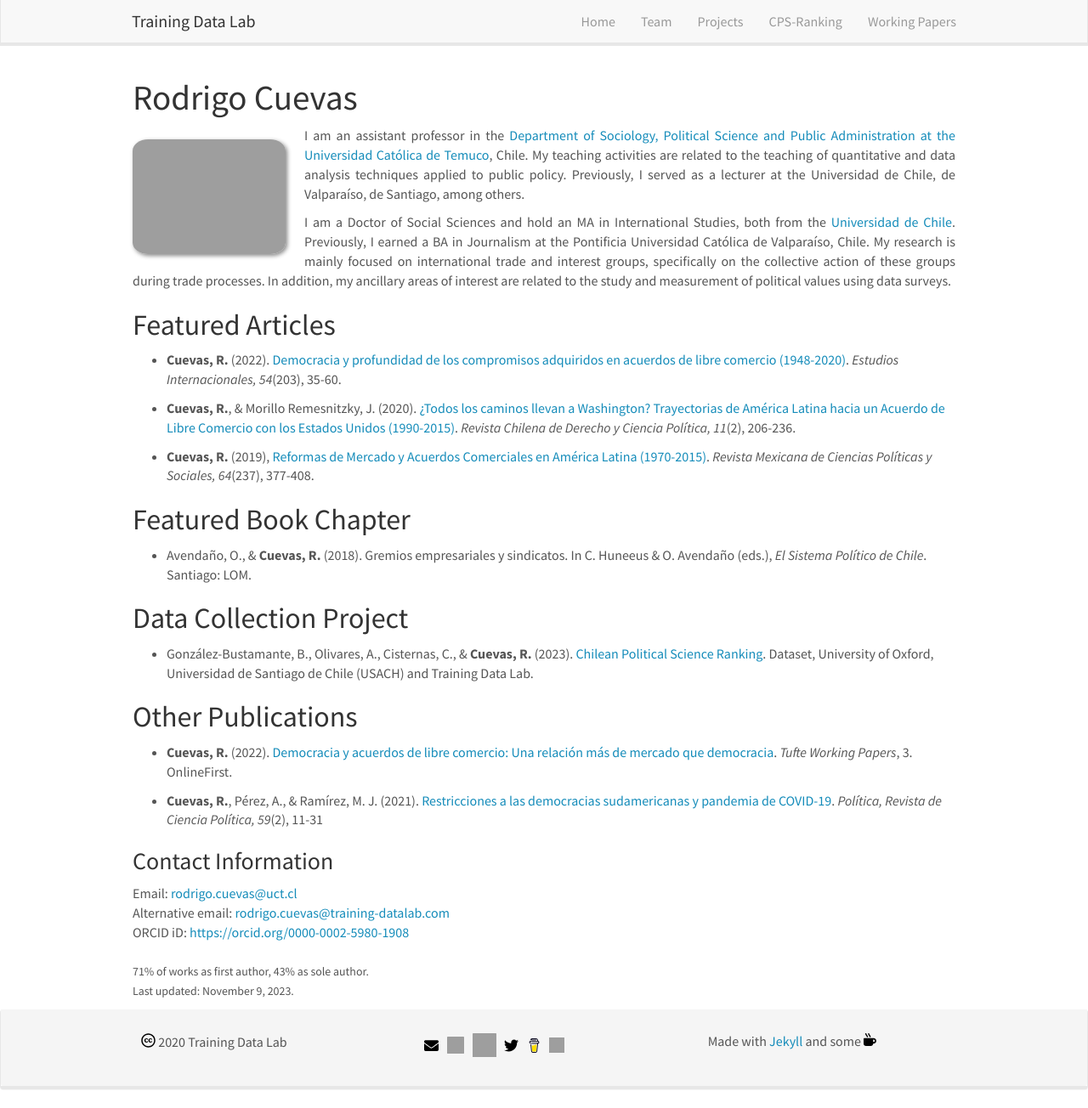
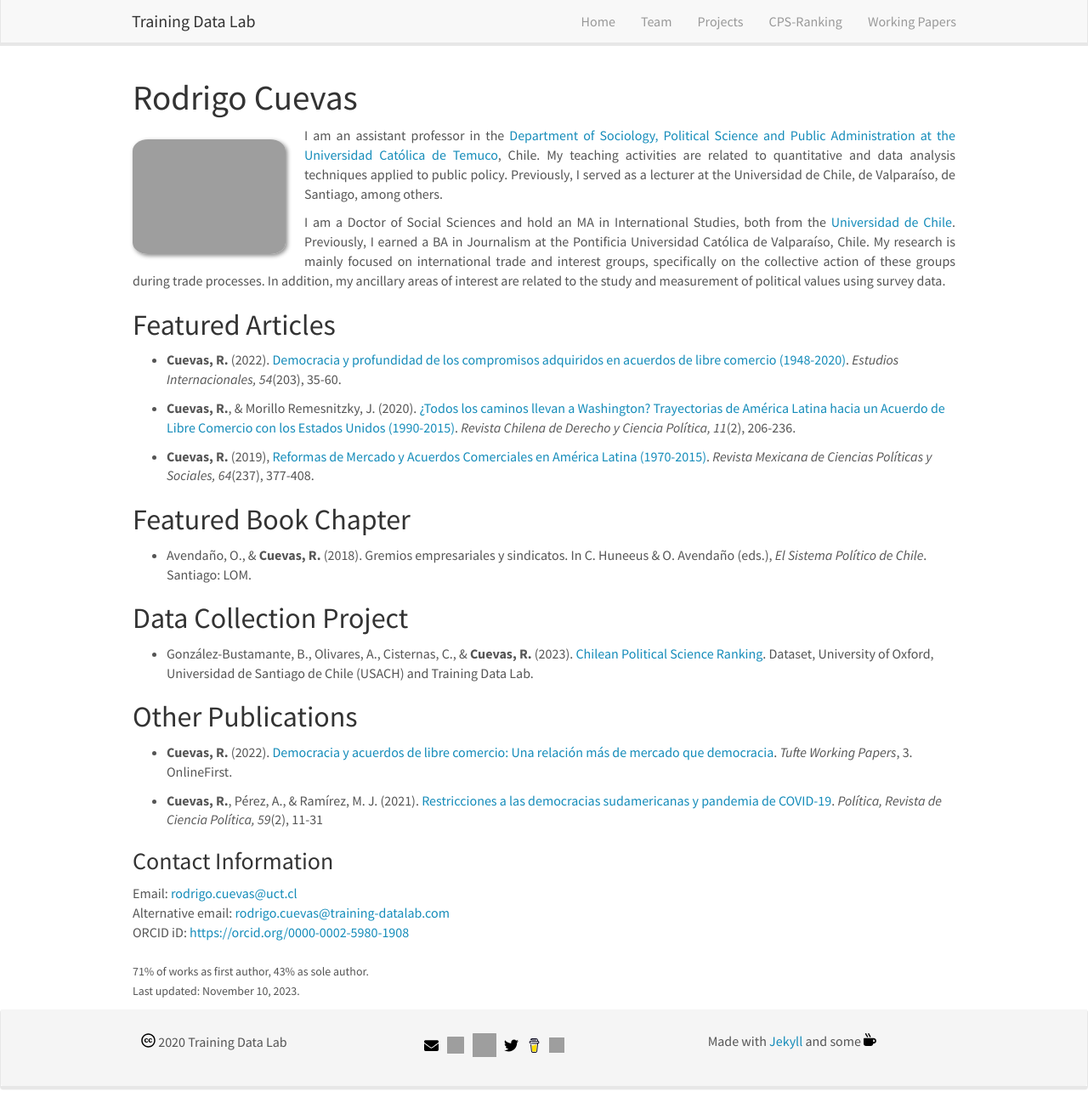
Before and after one commit to training-datalab/old-training-datalab.com, a Jekyll site: the page built from _pages/rcuevas.md, in a window 1280 px wide and 1304 px high. Shown: the whole window at 85% size. Built offline with Jekyll 4.4.1, drawn with Linux system fonts in a browser that asks for light colours; nearby versions of some CDN libraries.

Commit message:
Update rcuevas.md
Co-Authored-By: Rodrigo Cuevas <26773927+rodrigocuevasossandon@users.noreply.github.com>

```diff
--- a/_pages/rcuevas.md
+++ b/_pages/rcuevas.md
@@ -10,9 +10,9 @@ permalink: /team/rcuevas/
 
 <img src="https://training-datalab.com/images/team/rcuevas.jpg" class="img-responsive" width="180px" style="float: left" />
 
-<p align=" justify">I am an assistant professor in the  <a href="https://soccipol.uct.cl/" target="_blank">Department of Sociology, Political Science and Public Administration at the Universidad Católica de Temuco</a>, Chile. My teaching activities are related to the teaching of quantitative and data analysis techniques applied to public policy. Previously, I served as a lecturer at the Universidad de Chile, de Valparaíso, de Santiago, among others.</p>
+<p align=" justify">I am an assistant professor in the  <a href="https://soccipol.uct.cl/" target="_blank">Department of Sociology, Political Science and Public Administration at the Universidad Católica de Temuco</a>, Chile. My teaching activities are related to quantitative and data analysis techniques applied to public policy. Previously, I served as a lecturer at the Universidad de Chile, de Valparaíso, de Santiago, among others.</p>
 
-<p align=" justify">I am a Doctor of Social Sciences and hold an MA in International Studies, both from the <a href="https://uchile.cl/" target="_blank">Universidad de Chile</a>. Previously, I earned a BA in Journalism at the Pontificia Universidad Católica de Valparaíso, Chile. My research is mainly focused on international trade and interest groups, specifically on the collective action of these groups during trade processes. In addition, my ancillary areas of interest are related to the study and measurement of political values using data surveys.</p>
+<p align=" justify">I am a Doctor of Social Sciences and hold an MA in International Studies, both from the <a href="https://uchile.cl/" target="_blank">Universidad de Chile</a>. Previously, I earned a BA in Journalism at the Pontificia Universidad Católica de Valparaíso, Chile. My research is mainly focused on international trade and interest groups, specifically on the collective action of these groups during trade processes. In addition, my ancillary areas of interest are related to the study and measurement of political values using survey data.</p>
 
 ## Featured Articles
 
@@ -43,4 +43,4 @@ Alternative email: <a href="mailto:rodrigo.cuevas@training-datalab.com">rodrigo.
 ORCID iD: <a href="https://orcid.org/0000-0002-5980-1908" target="_blank">https://orcid.org/0000-0002-5980-1908</a><br />
 <br />
 <small>71% of works as first author, 43% as sole author.</small><br />
-<small>Last updated: November 9, 2023.</small>
+<small>Last updated: November 10, 2023.</small>
```
